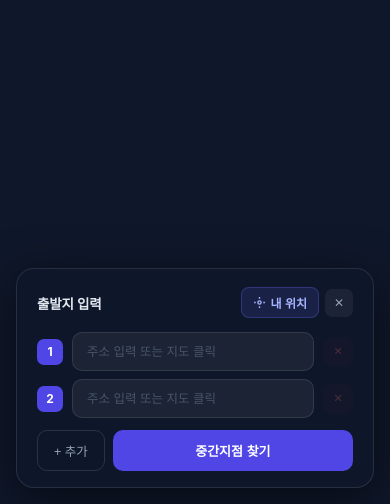
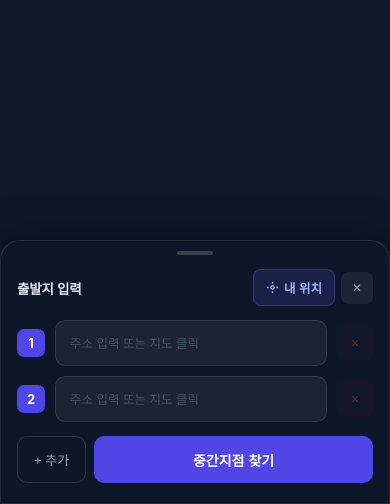
Before and after one commit to ijwoo/django-deploy-maps, a Django app: page /maps/display-map/ in a window 390 px wide. Shown: the part 340-844 px from the top of the page. Run offline with Django 4.2, Linux system fonts and the light colour scheme; some libraries are stand-ins or nearby versions.

Commit message:
maps 모바일 대응: 하단 시트 패널, 터치 최적화

```diff
--- a/maps/static/css/styles.css
+++ b/maps/static/css/styles.css
@@ -867,13 +867,112 @@ body {
 }
 
 /* =======================================
-   반응형
+   드래그 핸들 (모바일에서만 표시)
    ======================================= */
-@media (max-width: 480px) {
+.panel-drag-handle {
+    display: none;
+    width: 36px;
+    height: 4px;
+    background: rgba(255,255,255,0.18);
+    border-radius: 2px;
+    margin: 10px auto 14px;
+    flex-shrink: 0;
+}
+
+/* =======================================
+   반응형 (모바일: 640px 이하)
+   ======================================= */
+@media (max-width: 640px) {
+
+    /* 네비 */
     .topnav-desc { display: none; }
 
+    /* ── 패널: 하단 시트 ── */
     .panel {
-        width: calc(100vw - 24px);
-        bottom: 16px;
+        left: 0;
+        right: 0;
+        bottom: 0;
+        width: 100%;
+        max-width: 100%;
+        max-height: 80vh;
+        overflow-y: auto;
+        -webkit-overflow-scrolling: touch;
+        overscroll-behavior: contain;
+        transform: translateY(0);
+        border-radius: 20px 20px 0 0;
+        padding: 0 16px max(env(safe-area-inset-bottom, 0px), 20px);
+    }
+
+    .panel-drag-handle { display: block; }
+
+    /* 열림/닫힘: 슬라이드 다운 */
+    .panel--hidden {
+        opacity: 1;
+        transform: translateY(100%);
+        pointer-events: none;
+    }
+
+    /* ── 입력 필드 ── */
+    /* iOS는 font-size < 16px이면 포커스 시 자동 확대됨 → 강제 16px */
+    .coordinate-input {
+        font-size: 16px;
+        padding: 13px 14px;
+    }
+
+    #keyword { font-size: 16px; }
+
+    .input-container { gap: 10px; margin-bottom: 14px; }
+    .input-row        { gap: 10px; }
+
+    /* ── 터치 타겟 (최소 44px) ── */
+    .btn-find      { padding: 13px 0; font-size: 14px; }
+    .btn-add       { padding: 13px 16px; font-size: 13px; }
+    .remove-button { width: 36px; height: 36px; }
+    .input-label   { width: 28px; height: 28px; font-size: 13px; }
+    .btn-myloc     { padding: 8px 12px; font-size: 12.5px; }
+    .panel-close   { width: 32px; height: 32px; }
+
+    /* ── 출발지 추가 확인 UI ── */
+    .add-confirm-yes,
+    .add-confirm-no { padding: 9px 0; font-size: 13px; }
+
+    /* ── 경로 결과 ── */
+    .route-item { padding: 10px 0; }
+
+    /* ── 토스트: 패널에 가려지지 않게 상단 ── */
+    .toast {
+        bottom: auto;
+        top: 58px;
+        transform: translateX(-50%) translateY(-8px);
+    }
+    .toast--show {
+        transform: translateX(-50%) translateY(0);
+    }
+
+    /* ── 사이드바 ── */
+    #menu_wrap {
+        width: calc(100vw - 28px);
+        max-height: 55vh;
+        overflow-y: auto;
+    }
+
+    #placesList { max-height: none; }
+
+    /* 목록 아이템 터치 영역 확보 */
+    #placesList .item {
+        padding: 12px 14px;
+        min-height: 56px;
+    }
+
+    /* ── 지도 클릭 오버레이: 모바일 크기 ── */
+    .search-result-overlay {
+        min-width: 160px;
+        max-width: 200px;
+        padding: 10px 12px 9px;
+    }
+
+    .search-result-overlay button {
+        width: 100%;
+        padding: 8px 0;
     }
 }
--- a/maps/templates/maps/kakao_maps.html
+++ b/maps/templates/maps/kakao_maps.html
@@ -26,6 +26,7 @@
 
 <!-- 주소 입력 패널 -->
 <div class="panel" id="panel">
+    <div class="panel-drag-handle"></div>
     <div class="panel-header">
         <span class="panel-title">출발지 입력</span>
         <div class="panel-header-actions">
```
Also changed, not shown: 2 other files.
